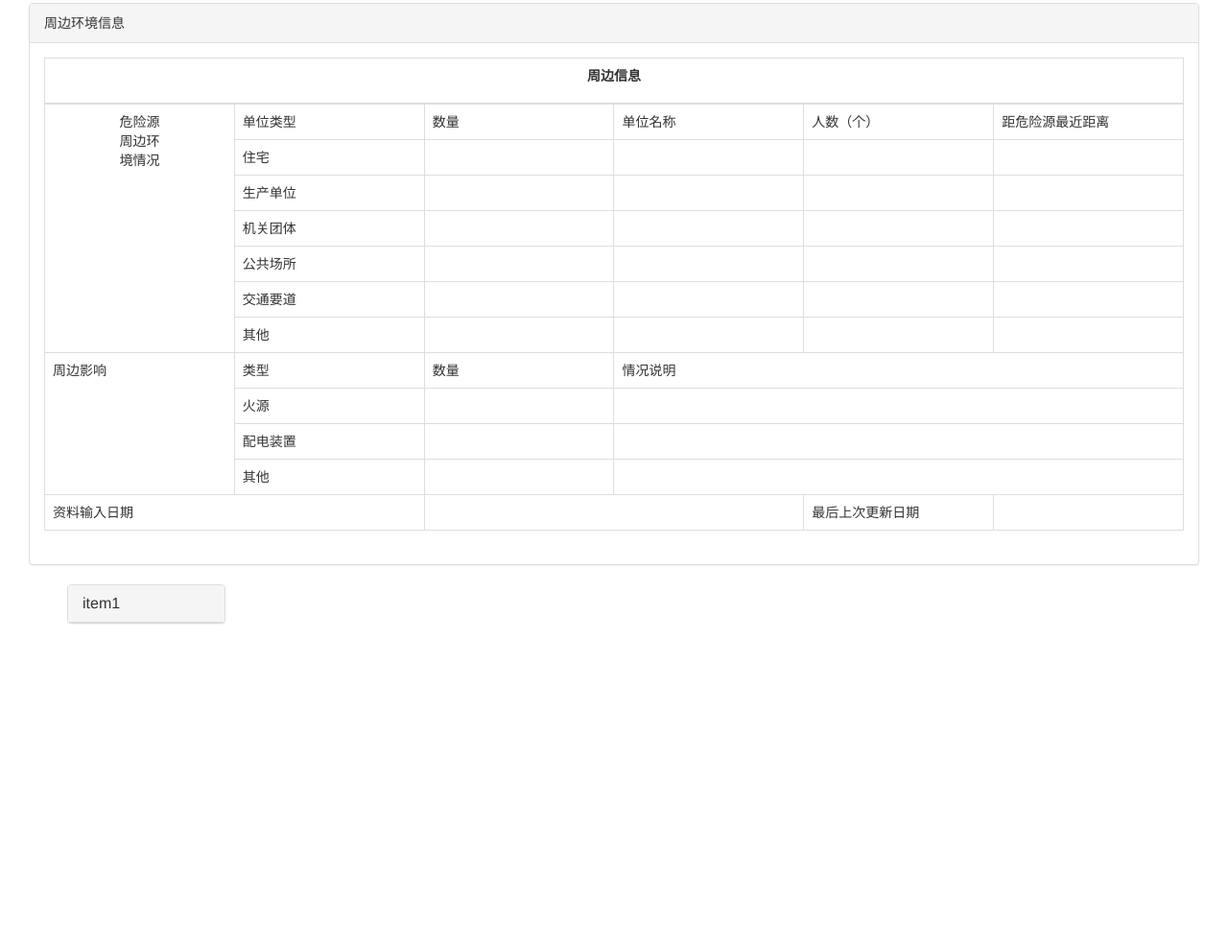
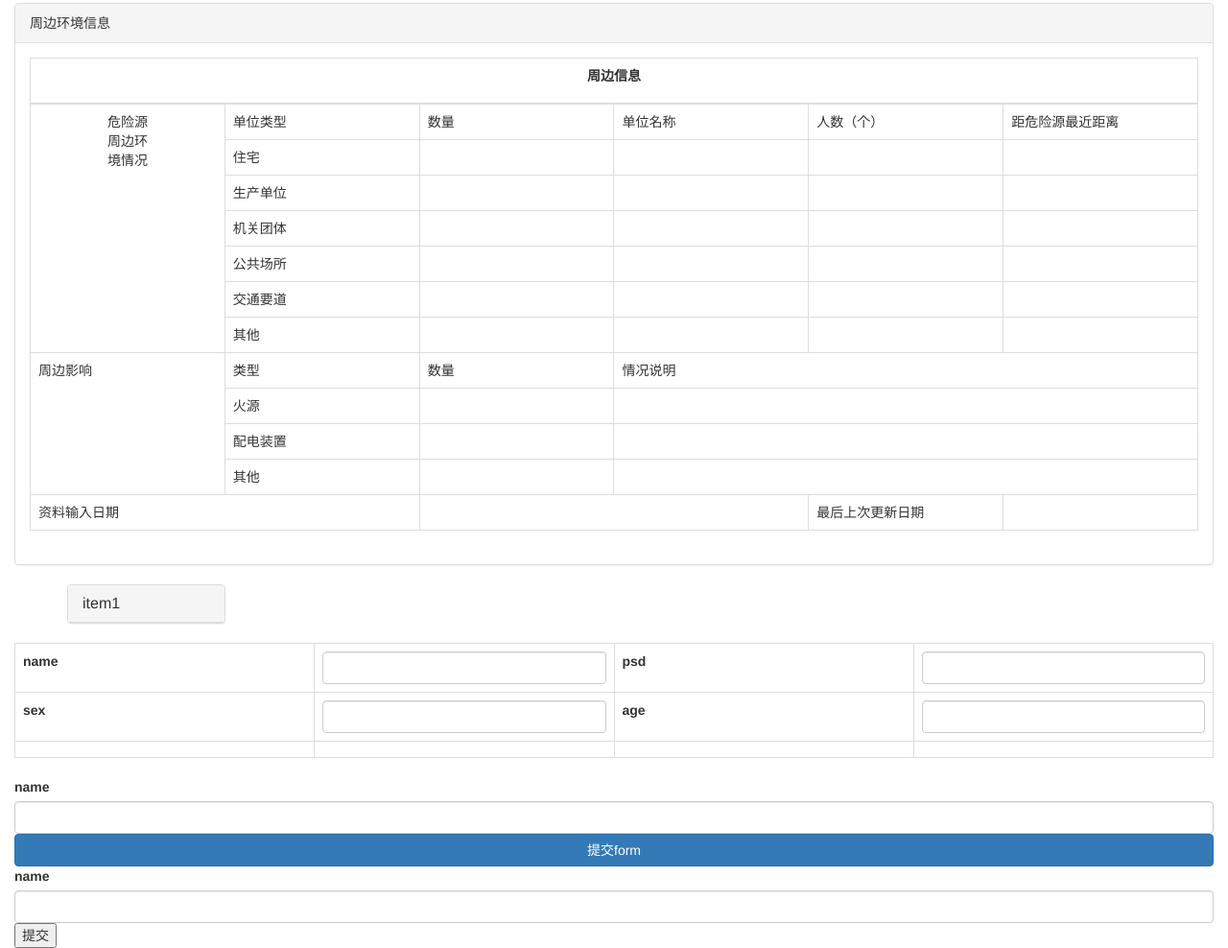
Before and after one commit to DADIAOSI/bootweb, a website: page test.html in a window 1280 px wide. Shown: the part 200-1188 px from the top of the page at 96% size. Before the commit the page ends 870 px from the top, so only its background shows below. Drawn offline with Linux system fonts and the light colour scheme.

Commit message:
7.23 form表单提交

```diff
--- a/test.html
+++ b/test.html
@@ -83,6 +83,38 @@
             </div>
         </div>
         </div>
+        <form method="post" id="formtabel">
+            <table class="table table-bordered">
+                <!--form表单提交数据需要制定键和值，利用name属性进行关联-->
+                <tr>
+                    <td><label for="name" class="control-label" name="name">name</label></td>
+                    <td><input type="text" class="form-control" id="name" name="name"></td>
+                    <td><label for="psd" name="psd">psd</label></td>
+                    <td><input id="psd" type="password" class="form-control" name="psd"></td>
+                </tr>
+                <tr>
+                    <td><label for="sex" name="sex">sex</label></td>
+                    <td><input type="text" class="form-control" id="sex" name="sex"></td>
+                    <td><label for="age" name="age">age</label></td>
+                    <td><input id="age" class="form-control" type="text" name="age"></td>
+                </tr>
+                <tr>
+                    <td></td>
+                    <td></td>
+                    <td></td>
+                    <td></td>
+                </tr>
+            </table>
+            <label for="yu" class="control-label">name</label>
+            <input type="text" class="form-control" id="yu">
+            <button class="btn btn-primary btn-block" id="tjform" type="submit">提交form</button>
+        </form>
+        <form id="yuform" method="post" action="">
+            <label for="name2">name</label>
+            <input id="name2" class="form-control" type="text">
+            <input type="button" value="提交" id="btnform">
+        </form>
+
 
 
 
@@ -95,6 +127,17 @@
             $('#table2').after(content);
 
         });
+        $('#btnform').click(function () {
+//            var data=$('#formtabel').serialize();
+//            var data2=decodeURIComponent(data,true);
+//            alert(data2);
+            //$('#yu').val($('#yuform').serialize());
+            alert($('#yuform').serialize());
+        });
+        $('#formtabel').submit(function () {
+            alert($(this).serialize());
+            return false;
+        })
     })
 </script>
 </html>
--- a/test_ifram.html
+++ b/test_ifram.html
@@ -1,4 +1,4 @@
-<div class="container-fluid">
+
 
 <div class="panel panel-default">
     <div class="panel-heading">
@@ -95,6 +95,3 @@
         </table>
     </div>
 </div>
-
-
-</div>
```
Also changed, not shown: form.html (added, +23 -0 lines), webzujian/qyxx/qyxx.html (added, +14 -0 lines), webzujian/sgyh/yh_around.html (+26 -3 lines).
